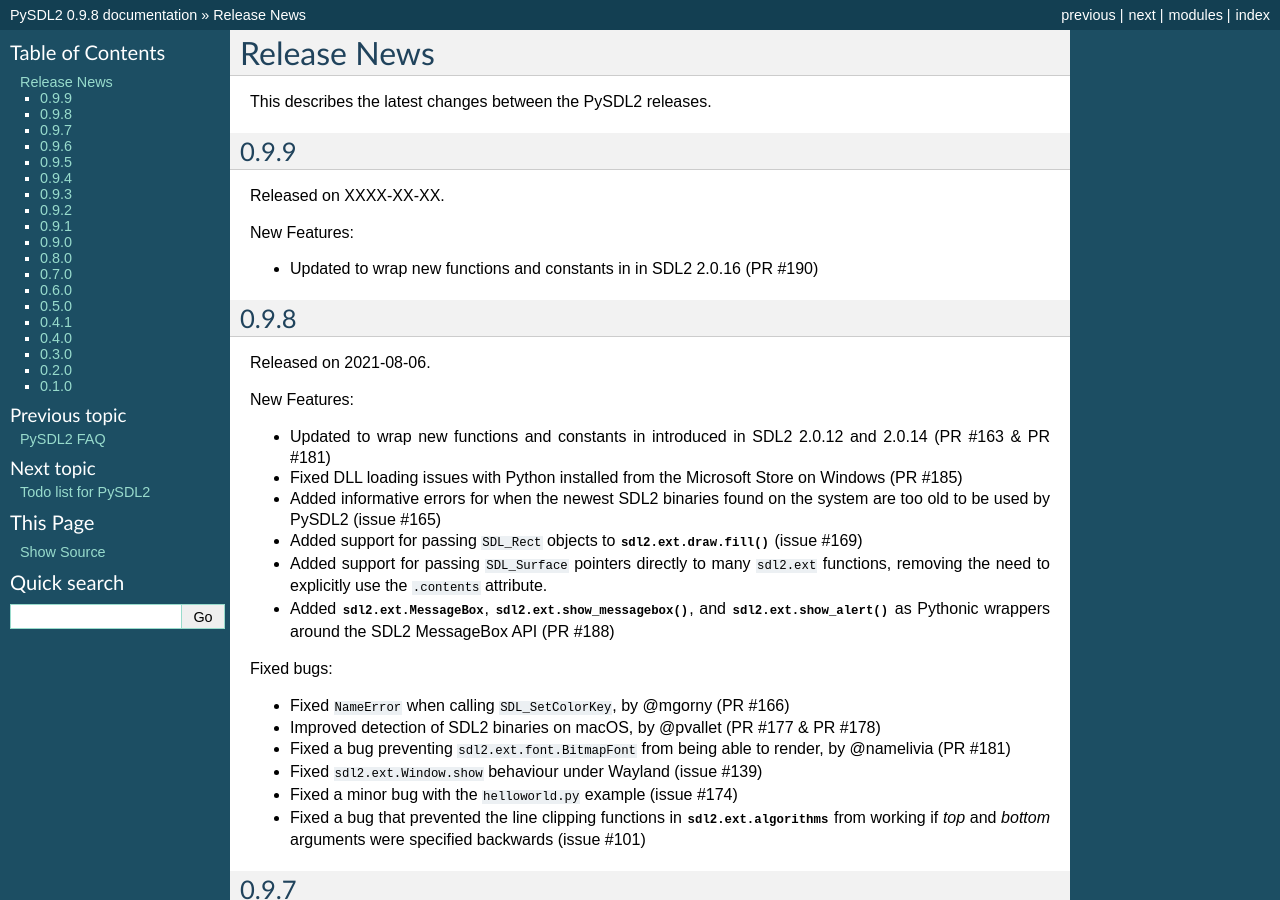
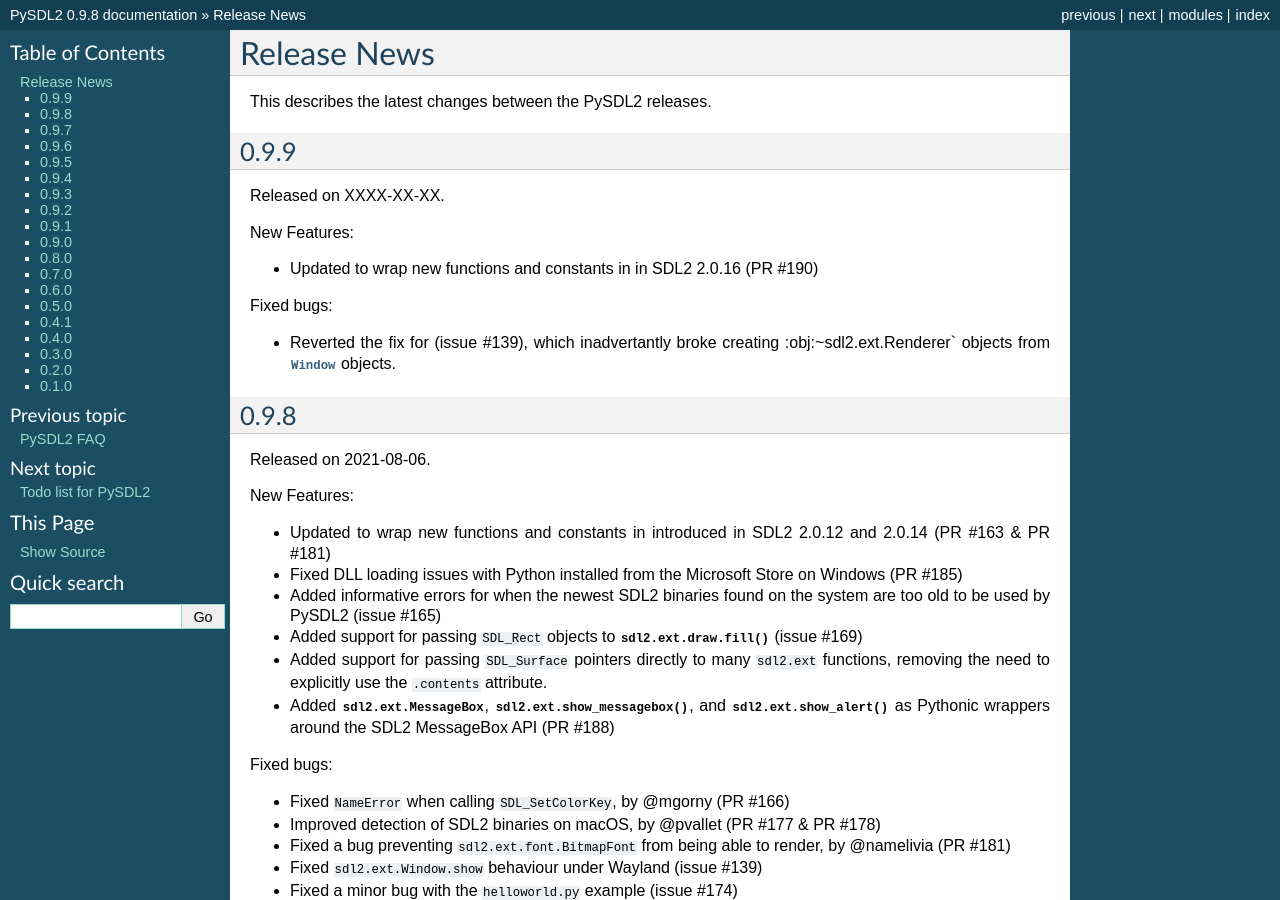
Before and after one commit to py-sdl/py-sdl2, a Sphinx documentation site: the page built from doc/news.rst, in a window 1280 px wide and 900 px high. Built offline with Sphinx 7.4.7, drawn with Linux system fonts in a browser that asks for light colours.

Commit message:
Revert Wayland fix that breaks Renderer creation

```diff
--- a/doc/news.rst
+++ b/doc/news.rst
@@ -10,6 +10,11 @@
 New Features:
 
 * Updated to wrap new functions and constants in in SDL2 2.0.16 (PR #190)
+
+Fixed bugs:
+
+* Reverted the fix for (issue #139), which inadvertantly broke creating
+  :obj:~sdl2.ext.Renderer` objects from :obj:`~sdl2.ext.Window` objects.
 
 
 0.9.8
```
Also changed, not shown: 1 other file.
